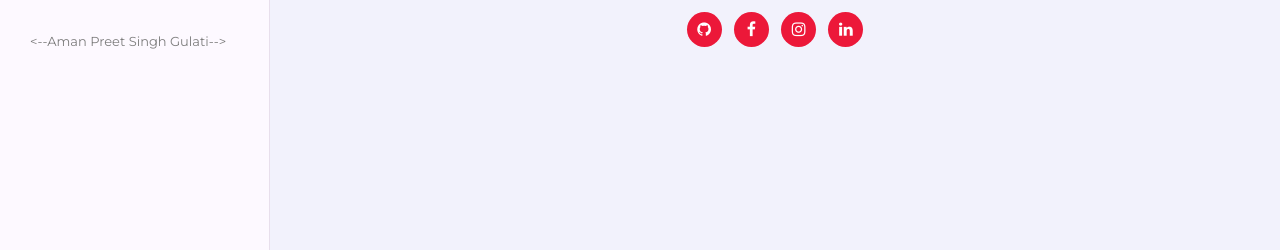
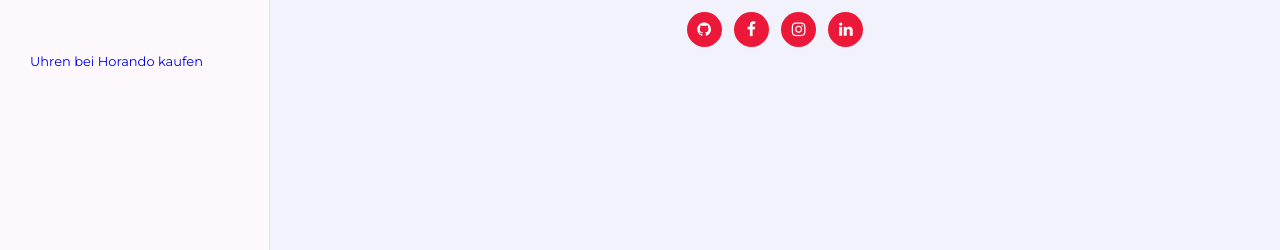
Before and after one commit to Aman-Preet-Singh-Gulati/Aman-Preet-Singh-Gulati, a plain HTML site: page index.html in a window 1280 px wide. Shown: the part 550-800 px from the top of the page. Drawn offline with Linux system fonts and the light colour scheme.

Commit message:
Update index.html

```diff
--- a/index.html
+++ b/index.html
@@ -54,7 +54,9 @@
  		</ul>
  		<!-- Copyright -->
  		<div class="copyright-text">
- 			<--Aman Preet Singh Gulati-->
+ 			<script type="text/javascript" src="https://freehitcounters.org/count/60ya"></script><br>
+ 				<a href='https://www.horando.de/'>Uhren bei Horando kaufen</a> <script type='text/javascript' src='https://whomania.com/ctr?id=4be112267ae43e28c2ff5062e7146b7c03269495'>
+ 			</script>
  		</div>
  	</div>
  	<!-- Aside End -->
```
